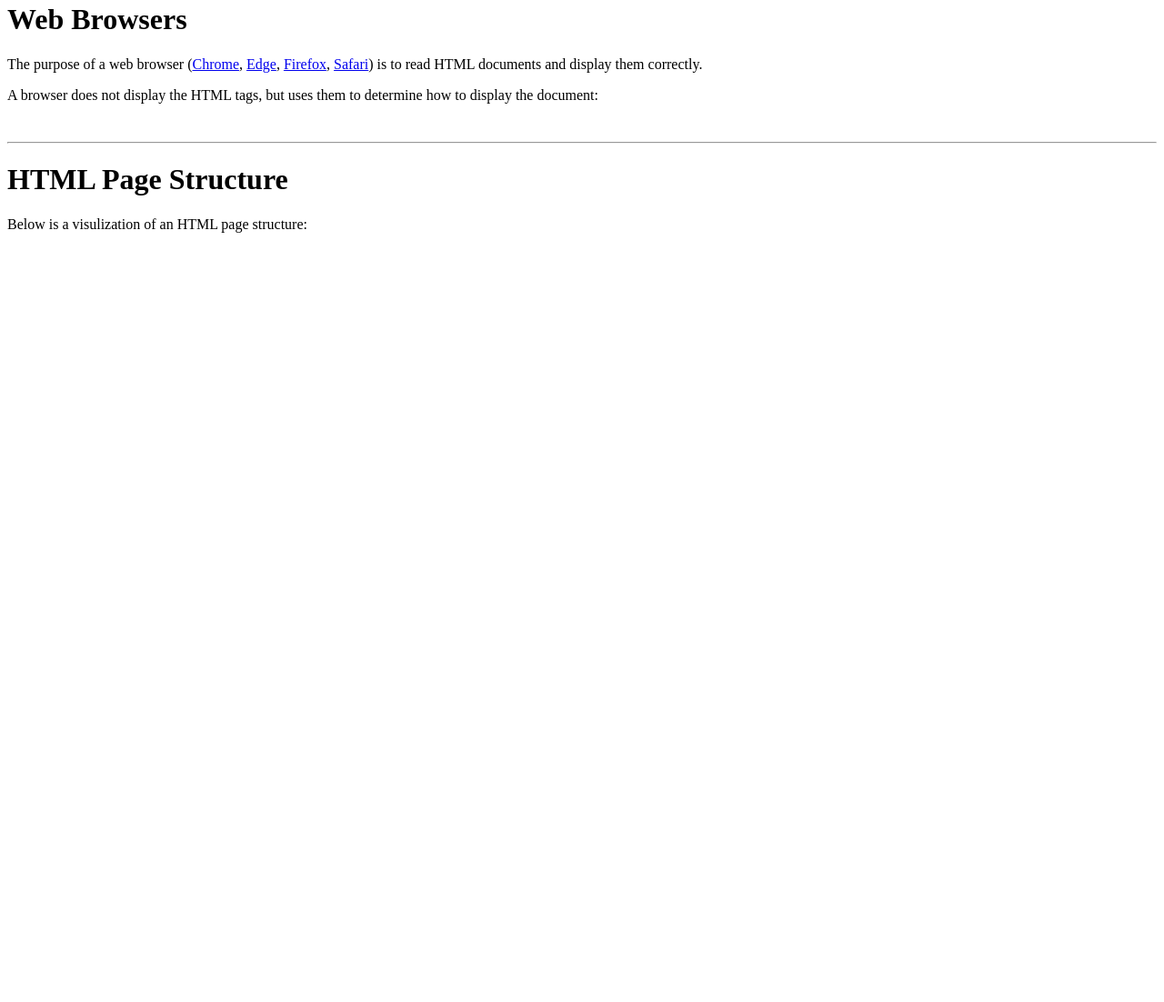
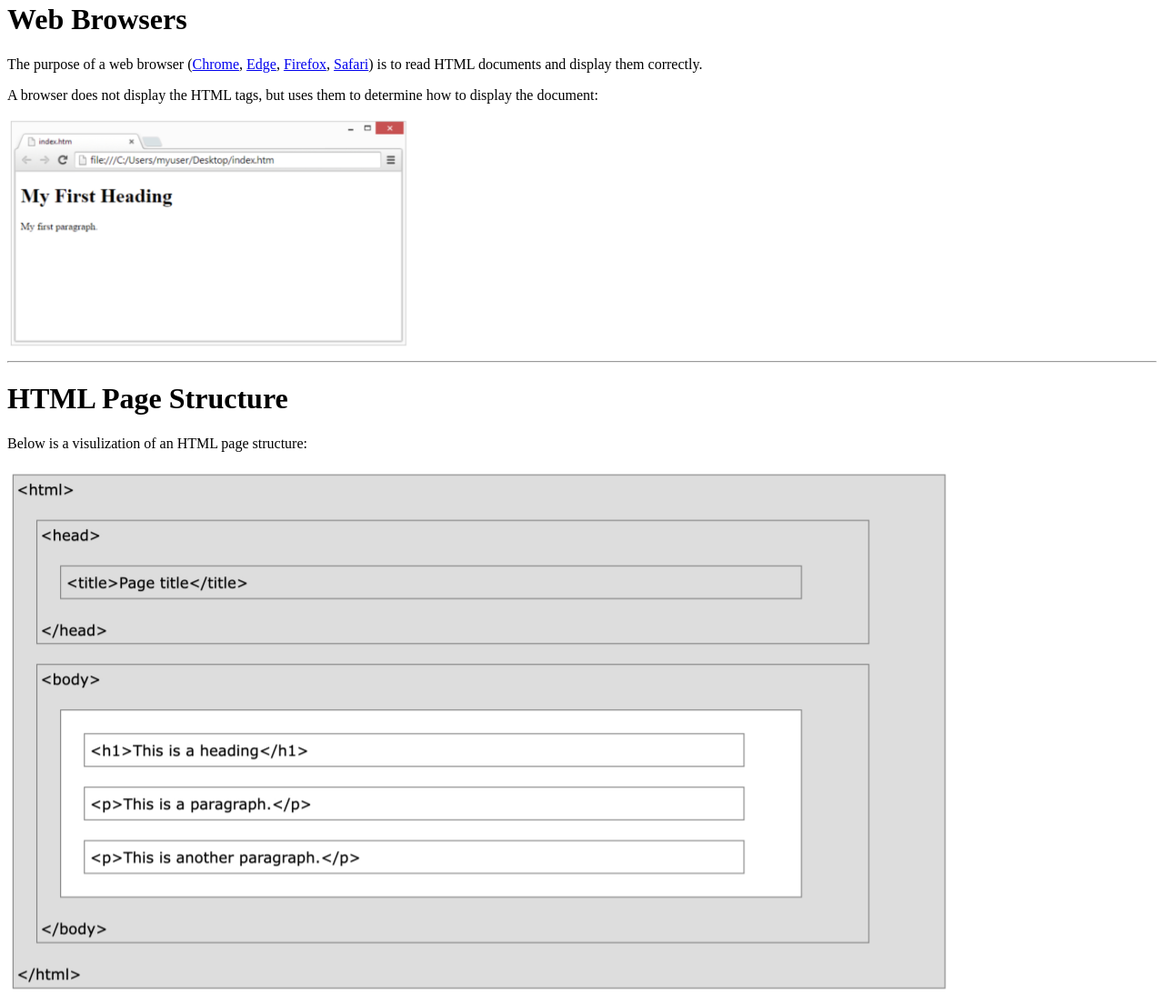
Before and after one commit to JoelBarrantess/M12-Fase3-A3_INTROHTML-Github_Pages, a plain HTML site: page index.html in a window 1280 px wide. Shown: the part 18-1120 px from the top of the page at 91% size. Before the commit the page ends 800 px from the top, so only its background shows below. Drawn offline with Linux system fonts and the light colour scheme; the site is published under a folder, as on GitHub Pages, so addresses that start at the root find nothing.

Commit message:
Update index.html

```diff
--- a/index.html
+++ b/index.html
@@ -13,11 +13,11 @@
     <h1>Web Browsers</h1>
     <p>The purpose of a web browser (<a href="https://www.google.com/intl/es/chrome/">Chrome</a>, <a href="https://www.microsoft.com/es-es/edge">Edge</a>, <a href="https://www.mozilla.org/es-ES/firefox/">Firefox</a>, <a href="https://www.apple.com/es/safari/">Safari</a>) is to read HTML documents and display them correctly.</p>
     <p>A browser does not display the HTML tags, but uses them to determine how to display the document:</p>
-    <img src="/img/img1.png" alt="" width="35%">
+    <img src="img/img1.png" alt="" width="35%">
     <hr/>
     <h1>HTML Page Structure</h1>
     <p>Below is a visulization of an HTML page structure:</p>
     <!--añadir imagen 2: "img2.png" y utilizar un ancho de 100% de imagen-->
-    <img src="/img/img2.png" alt="">
+    <img src="img/img2.png" alt="">
 </body>
 </html>
```
